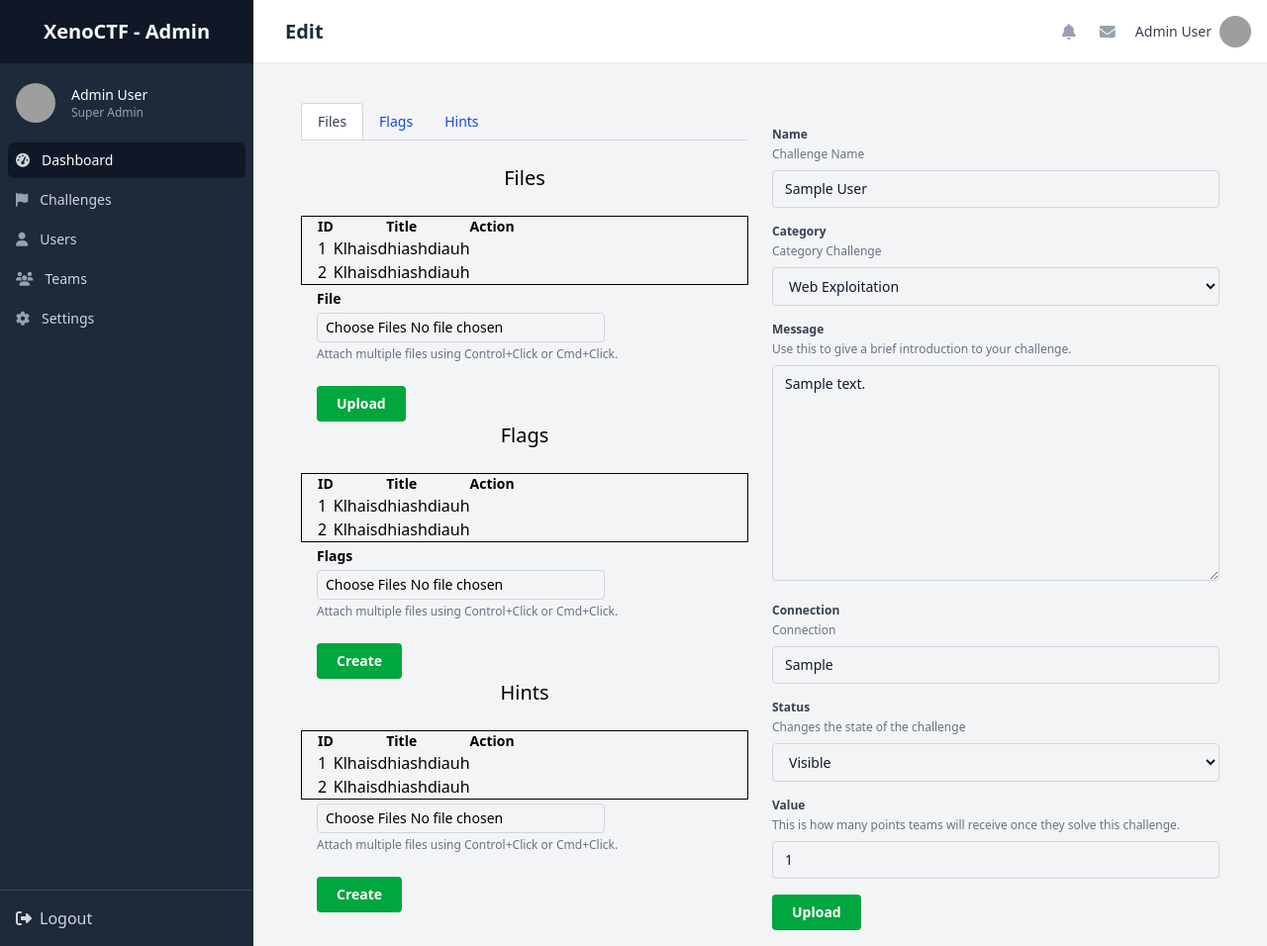
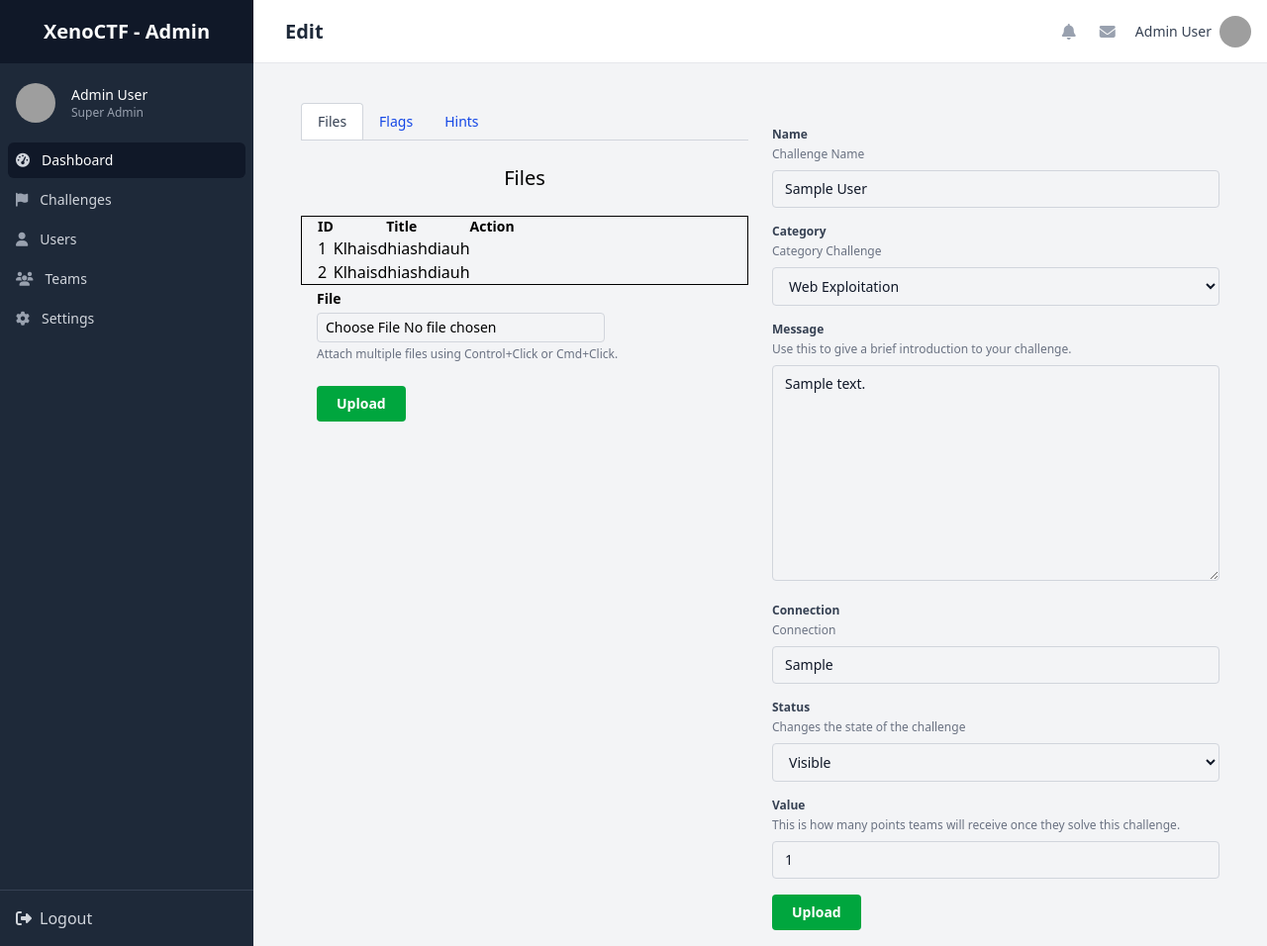
Before and after one commit to 0xbdg/XenoCTF, a Django app: page /challenge/edit/1/ in a window 1280 px wide. Shown: the whole page at 99% size. Run offline with Django 5.2, Linux system fonts and the light colour scheme; tables that the repository leaves empty hold one stand-in row (values such as "Sample post"); style sheets or scripts are compiled from the project's sources; some libraries are stand-ins or nearby versions; grey boxes are pictures that could not be loaded.

Commit message:
disajoaidj

```diff
--- a/backend/XenoCTF/settings.py
+++ b/backend/XenoCTF/settings.py
@@ -121,6 +121,7 @@ USE_TZ = True
 STATIC_URL = 'static/'
 MEDIA_URL = 'media/'
 
+MEDIA_ROOT = BASE_DIR / 'media'
 STATICFILES_DIRS = [os.path.join(BASE_DIR, "static/")]
 # Default primary key field type
 # https://docs.djangoproject.com/en/5.2/ref/settings/#default-auto-field
@@ -132,3 +133,5 @@ NPM_BIN_PATH = 'npm'
 TAILWIND_APP_NAME = 'theme'
 
 TAILWIND_CSS_PATH = 'css/dist/styles.css'
+
+AUTH_USER_MODEL = 'superuser.Player'
--- a/backend/XenoCTF/urls.py
+++ b/backend/XenoCTF/urls.py
@@ -16,8 +16,12 @@ Including another URLconf
 """
 from django.contrib import admin
 from django.urls import path, include
+from django.conf import settings
+from django.conf.urls.static import static
 
 urlpatterns = [
     path('admin/', admin.site.urls),
     path('', include("superuser.urls"))
 ]
+
+urlpatterns += static(settings.MEDIA_URL, document_root=settings.MEDIA_ROOT)
--- a/backend/superuser/forms.py
+++ b/backend/superuser/forms.py
@@ -2,7 +2,7 @@ from .models import *
 from django import forms
 from django.forms.widgets import *
 
-class ChallengeAddForm(forms.ModelForm):
+class ChallengeForm(forms.ModelForm):
     name = forms.CharField(required=True, widget=TextInput(attrs={"class":"w-full border border-gray-300 rounded px-3 py-2 text-sm text-gray-900 focus:outline-none focus:ring-1 focus:ring-blue-600 focus:border-blue-600"}))
     category = forms.ChoiceField(label="Category", choices=CATEGORY, required=True,widget=Select(attrs={"class":"w-full border border-gray-300 rounded px-3 py-2 text-sm text-gray-900 focus:outline-none focus:ring-1 focus:ring-blue-600 focus:border-blue-600"}))
     message =  forms.CharField(required=True, widget=Textarea(attrs={"class":"w-full border border-gray-300 rounded px-3 py-2 text-sm text-gray-900 focus:outline-none focus:ring-1 focus:ring-blue-600 focus:border-blue-600"}))
@@ -14,14 +14,7 @@ class ChallengeAddForm(forms.ModelForm):
         model = Challenge
         fields = "__all__"
 
-class ChallengeEditForm(forms.ModelForm):
-    name = forms.CharField(required=True, widget=TextInput(attrs={"class":"w-full border border-gray-300 rounded px-3 py-2 text-sm text-gray-900 focus:outline-none focus:ring-1 focus:ring-blue-600 focus:border-blue-600"}))
-    category = forms.ChoiceField(label="Category", choices=CATEGORY, required=True,widget=Select(attrs={"class":"w-full border border-gray-300 rounded px-3 py-2 text-sm text-gray-900 focus:outline-none focus:ring-1 focus:ring-blue-600 focus:border-blue-600"}))
-    message =  forms.CharField(required=True, widget=Textarea(attrs={"class":"w-full border border-gray-300 rounded px-3 py-2 text-sm text-gray-900 focus:outline-none focus:ring-1 focus:ring-blue-600 focus:border-blue-600"}))
-    status = forms.ChoiceField(label="Status", choices=STATUS,required=True, widget=Select(attrs={"class":"w-full border border-gray-300 rounded px-3 py-2 text-sm text-gray-900 focus:outline-none focus:ring-1 focus:ring-blue-600 focus:border-blue-600"}))
-    connection = forms.CharField(required=True, widget=TextInput(attrs={"class":"w-full border border-gray-300 rounded px-3 py-2 text-sm text-gray-900 focus:outline-none focus:ring-1 focus:ring-blue-600 focus:border-blue-600"}))
-    value = forms.CharField(required=True, widget=TextInput(attrs={"class":"w-full border border-gray-300 rounded px-3 py-2 text-sm text-gray-900 focus:outline-none focus:ring-1 focus:ring-blue-600 focus:border-blue-600"}))
-
-    class Meta:
-        model = Challenge
-        fields = "__all__"
+class ChallMiscForm(forms.Form):
+    file = forms.FileField(widget=FileInput(attrs={"class":"border border-gray-300 rounded px-2 py-1 text-sm","aria-describedby":"file-upload"}))
+    flag = forms.CharField(widget=TextInput(attrs={"class":""}))
+    hint = forms.CharField(widget=TextInput(attrs={"class":""}))
--- a/backend/superuser/views.py
+++ b/backend/superuser/views.py
@@ -1,4 +1,5 @@
 from django.shortcuts import redirect, render
+from django.contrib.auth.decorators import login_required
 from .models import *
 from .forms import *
 # Create your views here.
@@ -10,14 +11,8 @@ def challenge(request):
     chall = Challenge.objects.all()
     return render(request, "views/challenges.html", {"challs":chall})
 
-def users(request):
-    return render(request, "views/users.html")
-
-def teams(request):
-    return render(request, "views/teams.html")
-
 def challenge_add(request):
-    form = ChallengeAddForm(data=request.POST)
+    form = ChallengeForm(data=request.POST)
 
     if request.method == "POST":
         if form.is_valid():
@@ -25,22 +20,39 @@ def challenge_add(request):
             return redirect("challenge")
 
     else:
-        form = ChallengeAddForm()
+        form = ChallengeForm()
     return render(request, "views/details/challenge_add.html", {"form":form})
 
 def challenge_edit(request, id):
     data = Challenge.objects.get(id=id)
-    form = ChallengeEditForm(data=request.POST, instance=data)
+    form = ChallengeForm(data=request.POST, instance=data)
+    form2 = ChallMiscForm(request.POST, request.FILES)
 
     if request.method == "POST":
-        form.save()
-        return redirect("c_edit", data.id)
+
+        if form.is_valid():
+            form.save()
+
+        if form2.is_valid():
+            file = form2.cleaned_data["file"]
+
+            ChallFile(chall_id=id, file=file).save()
+
+        if form.is_valid() or form2.is_valid():
+            return redirect("c_edit", data.id)
 
     else:
-        form = ChallengeEditForm(instance=data)
-    return render(request, "views/details/challenge_edit.html", {"form":form, "data":data})
+        form = ChallengeForm(instance=data)
+        form2 = ChallMiscForm()
+    return render(request, "views/details/challenge_edit.html", {"form":form, "data":data, "form2":form2})
 
 def challenge_delete(request, id):
     if request.method == "POST":
         Challenge(id=id).delete()
         return redirect("challenge")
+
+def users(request):
+    return render(request, "views/users.html")
+
+def teams(request):
+    return render(request, "views/teams.html")
--- a/backend/templates/views/details/challenge_edit.html
+++ b/backend/templates/views/details/challenge_edit.html
@@ -9,16 +9,16 @@
 
   <div class="max-w-7xl mx-auto px-4 sm:px-6 lg:px-8 mt-6">
     <div class="flex flex-col md:flex-row md:space-x-6">
-      <div class="md:w-1/2">
+      <div class="md:w-1/2" x-data="{tab: 'first'}">
         <nav class="border-b border-gray-300 mb-6">
           <div class="flex flex-wrap text-sm font-normal text-blue-700">
-            <button class="border border-gray-300 border-b-0 rounded-t px-4 py-2 bg-white text-gray-700">Files</button>
-            <button class="px-4 py-2 hover:underline cursor-pointer">Flags</button>
-            <button class="px-4 py-2 hover:underline cursor-pointer">Hints</button>
+            <button :class="{'border border-gray-300 border-b-0 rounded-t px-4 py-2 bg-white text-gray-700':tab === 'first', 'px-4 py-2 hover:underline cursor-pointer':tab != 'first' }" @click.prevent="tab = 'first'">Files</button>
+            <button :class="{'border border-gray-300 border-b-0 rounded-t px-4 py-2 bg-white text-gray-700':tab === 'second', 'px-4 py-2 hover:underline cursor-pointer':tab != 'second' }" @click.prevent="tab = 'second'" class="px-4 py-2 hover:underline cursor-pointer">Flags</button>
+            <button :class="{'border border-gray-300 border-b-0 rounded-t px-4 py-2 bg-white text-gray-700':tab === 'third' , 'px-4 py-2 hover:underline cursor-pointer':tab != 'third'}" @click.prevent="tab = 'third'" class="px-4 py-2 hover:underline cursor-pointer">Hints</button>
           </div>
         </nav>
 
-        <div id="file">
+        <div id="file" x-show="tab === 'first'">
             <h2 class="text-center text-xl font-normal mb-6">Files</h2>
             <table class="flex justify-between items-center mb-1 px-4 border table-fixed">
                     <th class="font-semibold text-sm w-1/3">ID</th>
@@ -33,24 +33,25 @@
                         <td>Klhaisdhiashdiauh</td>
                     </tr>
             </table>
-            <form class="max-w-lg mx-auto">
+            <form action="{% url 'c_edit' id=data.id %}" method="POST" enctype="multipart/form-data" class="max-w-lg mx-auto">
+                {% csrf_token %}
                 <div class="flex justify-between items-center mb-1 px-4">
                     <label for="file-upload" class="font-semibold text-sm w-1/3">File</label>
                 </div>
                 <div class="flex items-center px-4">
-                <input id="file-upload" type="file" multiple class="border border-gray-300 rounded px-2 py-1 text-sm" aria-describedby="file-help"/>
-
+                    {{ form2.file }}
                 </div>
                 <p id="file-help" class="text-xs text-gray-500 px-4 mt-1 mb-6">Attach multiple files using Control+Click or Cmd+Click.</p>
                 <div class="px-4">
-                    <button type="submit" class="bg-green-600 text-white text-sm font-semibold px-5 py-2 rounded hover:bg-green-700">Upload</button>
+                    <button type="submit" class="bg-green-600 text-white text-sm font-semibold px-5 py-2 rounded hover:bg-green-700">Upload
+                    </button>
                 </div>
             </form>
         </div>
 
-        <div id="flag">
+        <div id="flag" x-show="tab === 'second'">
             <h2 class="text-center text-xl font-normal mb-6">Flags</h2>
-            <table class="flex justify-between items-center mb-1 px-4 border table-fixed">
+            <table class="flex justify-between items-center mb-1 px-4 border table-fixed w-full">
                     <th class="font-semibold text-sm w-1/3">ID</th>
                     <th class="font-semibold text-sm w-1/3">Title</th>
                     <th class="font-semibold text-sm w-1/3">Action</th>
@@ -63,12 +64,13 @@
                         <td>Klhaisdhiashdiauh</td>
                     </tr>
             </table>
-            <form class="max-w-lg mx-auto">
+            <form method="POST" action="{% url 'c_edit' id=data.id %}" class="max-w-lg mx-auto">
+                {% csrf_token%}
                 <div class="flex justify-between items-center mb-1 px-4">
                     <label for="file-upload" class="font-semibold text-sm w-1/3">Flags</label>
                 </div>
                 <div class="flex items-center px-4">
-                    <input id="file-upload" type="file" multiple class="border border-gray-300 rounded px-2 py-1 text-sm" aria-describedby="file-help"/>
+                    {{ form2.flag }}
                 </div>
                 <p id="file-help" class="text-xs text-gray-500 px-4 mt-1 mb-6">Attach multiple files using Control+Click or Cmd+Click.</p>
                 <div class="px-4">
@@ -76,7 +78,7 @@
                 </div>
             </form>
         </div>
-        <div id="hint">
+        <div id="hint" x-show="tab === 'third'">
             <h2 class="text-center text-xl font-normal mb-6">Hints</h2>
 
             <form class="max-w-lg mx-auto">
@@ -93,6 +95,9 @@
                         <td>Klhaisdhiashdiauh</td>
                     </tr>
                 </table>
+                 <div class="flex justify-between items-center mb-1 px-4">
+                    <label for="file-upload" class="font-semibold text-sm w-1/3">Flags</label>
+                </div>
                 <div class="flex items-center px-4">
                     <input id="file-upload" type="file" multiple class="border border-gray-300 rounded px-2 py-1 text-sm" aria-describedby="file-help"/>
                 </div>
```
Also changed, not shown: backend/superuser/models.py (+12 -8 lines), backend/templates/views/challenges.html (+7 -9 lines).
